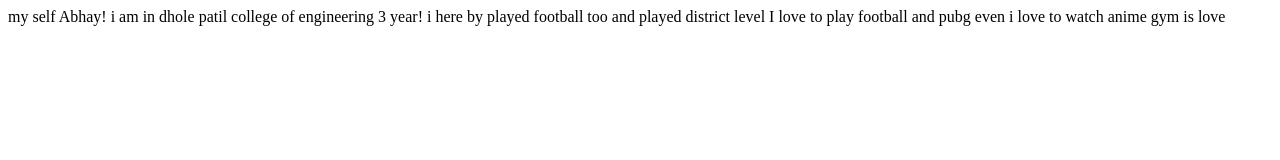
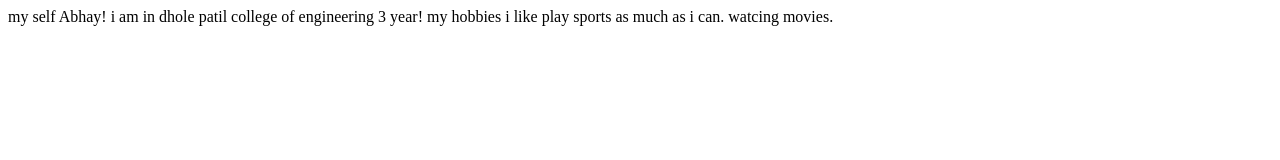
Before and after one commit to Abhaysharma0012/self-site, a plain HTML site: page index.html in a window 1280 px wide. Drawn offline with Linux system fonts and the light colour scheme.

Commit message:
Update index.html

```diff
--- a/index.html
+++ b/index.html
@@ -7,8 +7,7 @@
     <title>self site</title>
   </head>
   <body>
-    my self Abhay! i am in dhole patil college of engineering 3 year! i here by
-    played football too and played district level I love to play football and
-    pubg even i love to watch anime gym is love
+    my self Abhay! i am in dhole patil college of engineering 3 year! my hobbies
+    i like play sports as much as i can. watcing movies.
   </body>
 </html>
```
